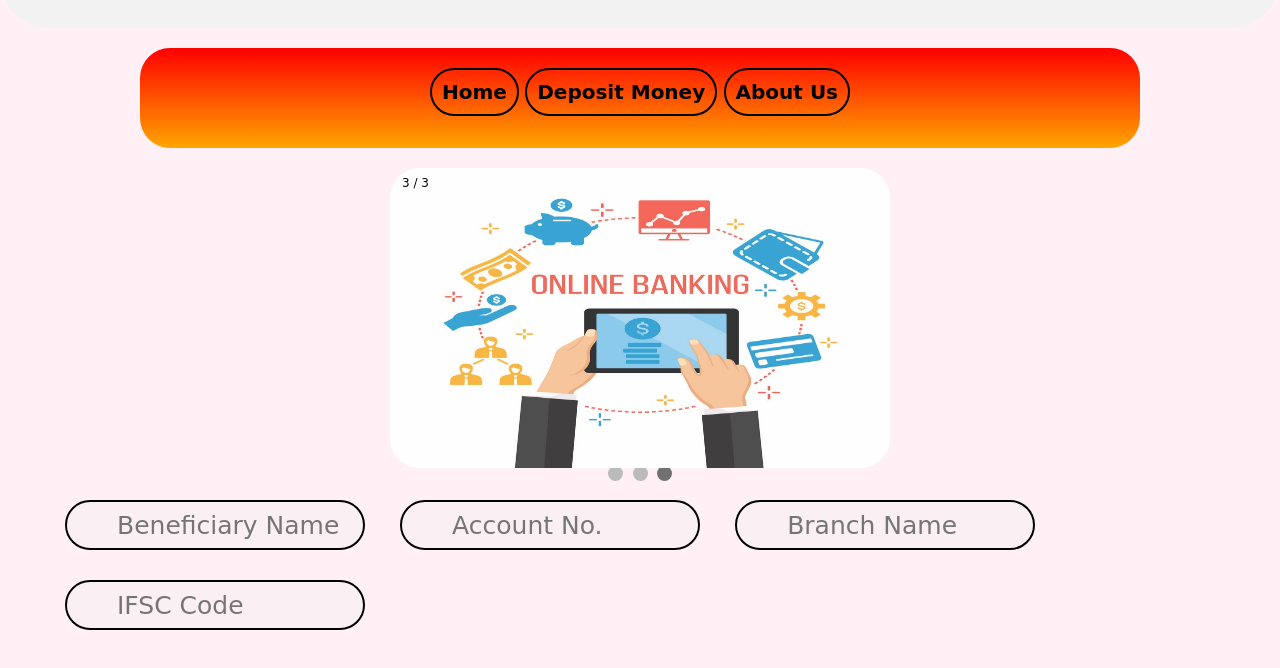
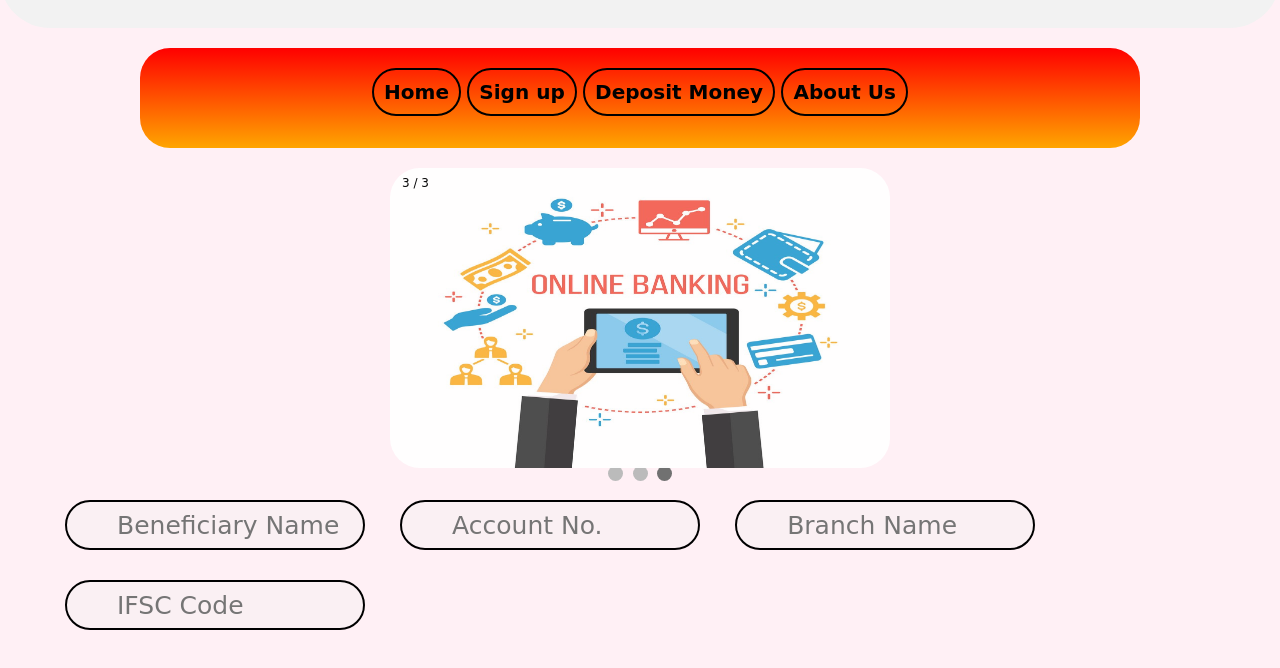
Before and after one commit to MorrisWalkerUK/milestone-project-two, a plain HTML site: page HTML/home.html in a window 1280 px wide. Shown: the part 72-740 px from the top of the page. Drawn offline with Linux system fonts and the light colour scheme; a web font is replaced by a local one.

Commit message:
add signup to menu

```diff
--- a/HTML/home.html
+++ b/HTML/home.html
@@ -107,7 +107,10 @@
                 <div id="services">
                     <li><a href="home.html">Home</a></li>
                 </div>
-                <div id="fixed_deposite">
+                <div id="signup">
+                    <li><a href="signup.html">Sign up</a></li>
+                </div>
+                <div id="fixed_deposit">
                     <li><a href="fixDep.html">Deposit Money</a></li>
                 </div>
                 <div id="about">
```
